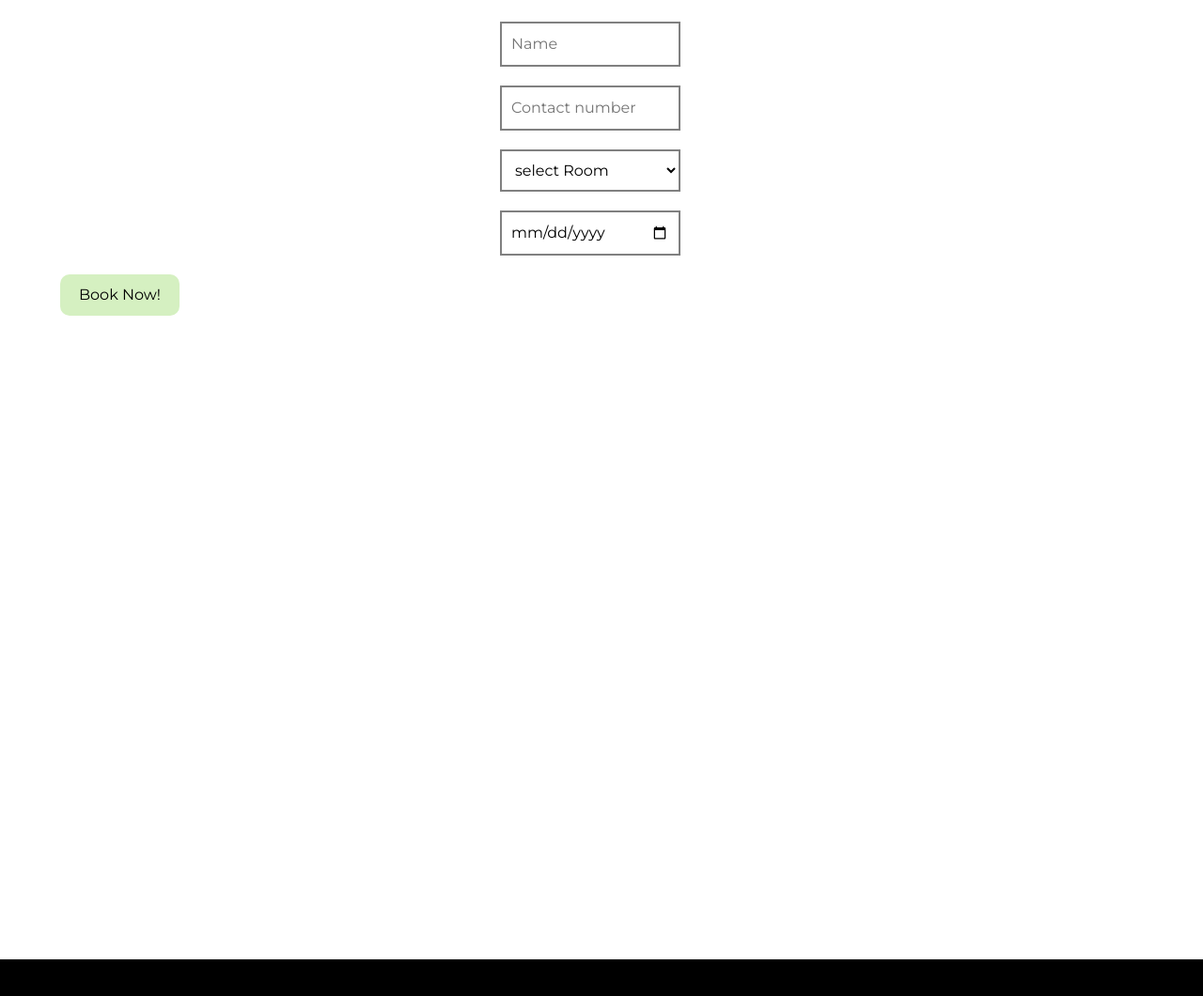
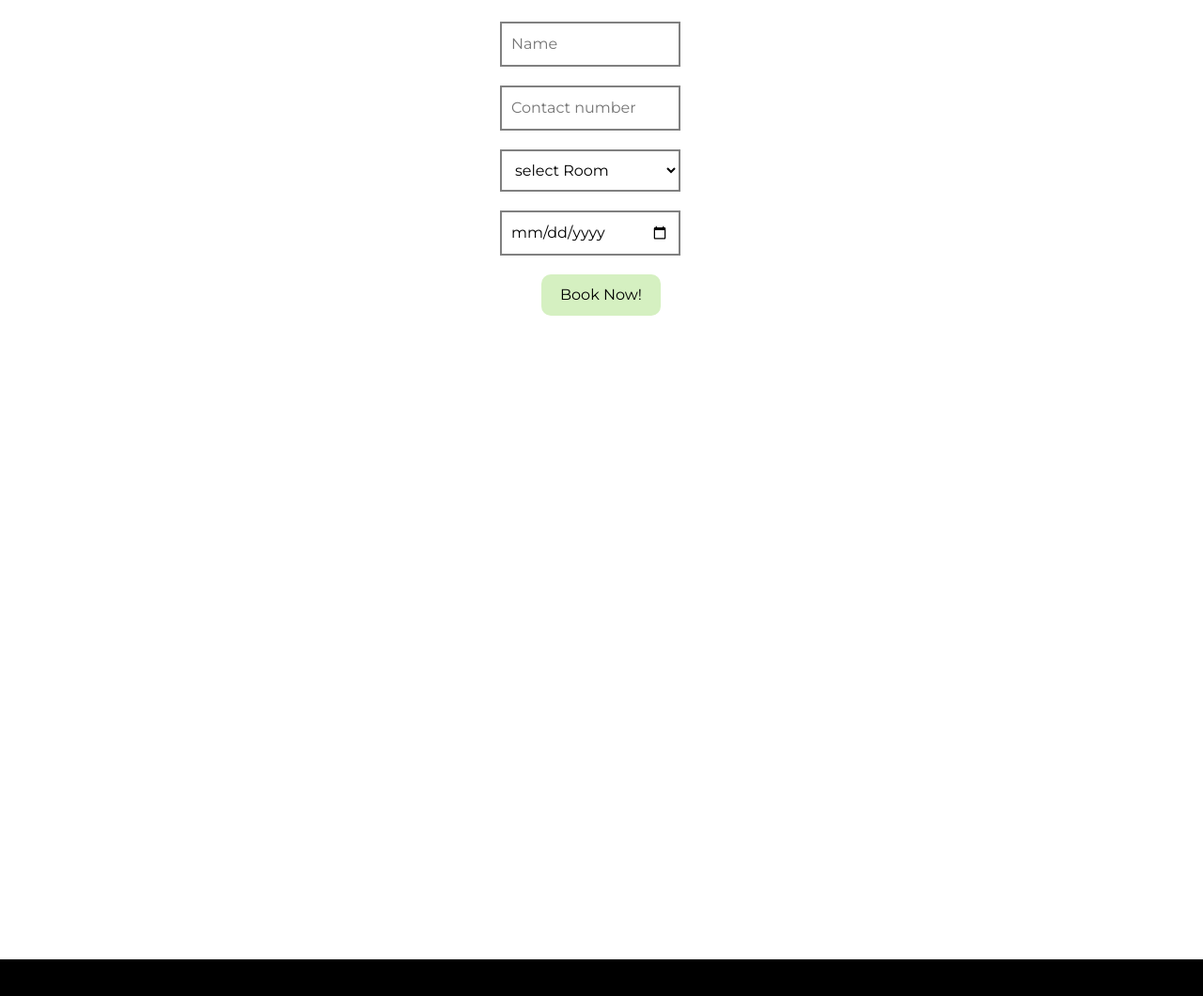
Before and after one commit to JaiChandwani/hotelperadise, a plain HTML site: page index.html in a window 1280 px wide. Shown: the part 2579-3639 px from the top of the page at 94% size. Drawn offline with nearby package versions, Linux system fonts and the light colour scheme.

Commit message:
Update index.css

```diff
--- a/index.css
+++ b/index.css
@@ -132,7 +132,7 @@
 .formBtn{
     margin-top: 20px;
     position: relative;
-    left: 5%;
+    left: 45%;
     /* top:450%; */
 }
 
```
